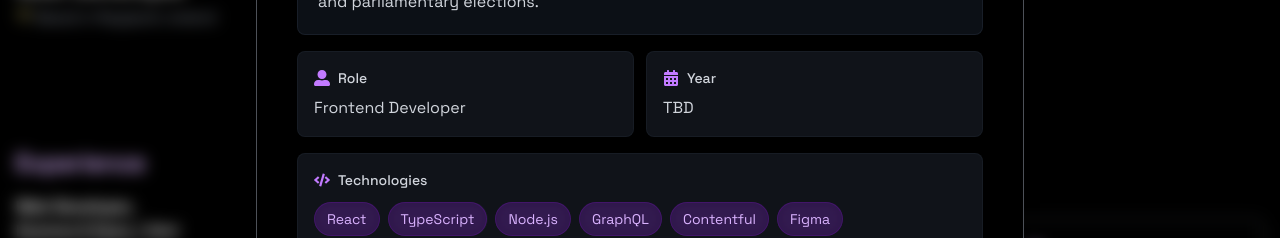
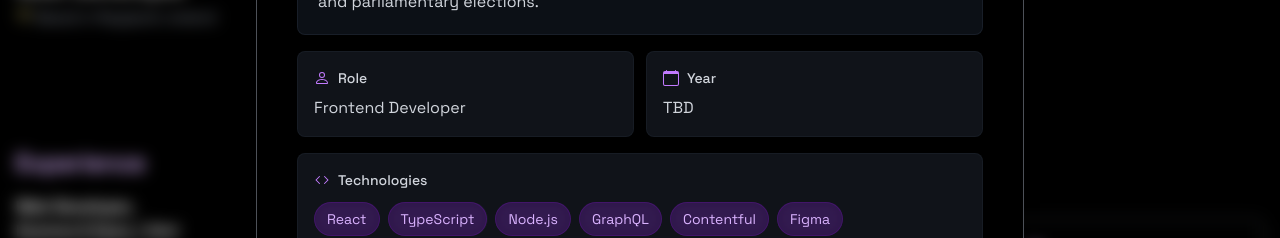
Before and after one commit to albinagu/albina, a Next.js app: page / in a window 1280 px wide. Both pictures are taken after a click on the element 575 px from the left and 677 px from the top of the page. Shown: the part 361-599 px from the top of the page. Built offline with nearby package versions, Linux system fonts and the light colour scheme.

Commit message:
minor tweaks

```diff
--- a/src/app/components/projects.tsx
+++ b/src/app/components/projects.tsx
@@ -7,7 +7,7 @@
   MdExpandLess,
   MdClose,
 } from "react-icons/md"
-import { FaCode, FaUserAlt, FaCalendarAlt } from "react-icons/fa"
+import { BsCode, BsPerson, BsCalendar } from "react-icons/bs"
 import Image from "next/image"
 import island from "../assets/projects/island.svg"
 
@@ -109,11 +109,12 @@
     return (
       <AnimatePresence>
         <motion.div
-          className="fixed inset-0 z-50 flex items-start sm:items-center justify-center pt-10 sm:pt-0"
+          className="fixed inset-0 z-50 flex items-start sm:items-center justify-center pt-10 sm:pt-0 touch-none"
           initial={{ opacity: 0, backdropFilter: "blur(0px)" }}
           animate={{ opacity: 1, backdropFilter: "blur(8px)" }}
           exit={{ opacity: 0, backdropFilter: "blur(0px)" }}
           transition={{ duration: 0.3 }}
+          onClick={(e) => e.stopPropagation()}
         >
           <motion.div
             ref={modalRef}
@@ -160,7 +161,7 @@
                 <div className="flex flex-wrap gap-3">
                   <div className="flex-1 min-w-[160px] bg-white/30 dark:bg-gray-700/30 backdrop-blur-sm p-4 rounded-lg shadow-sm border border-white/20 dark:border-gray-700/20">
                     <div className="flex items-center gap-2 mb-2">
-                      <FaUserAlt className="text-purple-600 dark:text-purple-400" />
+                      <BsPerson className="text-purple-600 dark:text-purple-400" />
                       <h3 className="text-sm font-medium text-gray-700 dark:text-gray-300">
                         Role
                       </h3>
@@ -172,7 +173,7 @@
 
                   <div className="flex-1 min-w-[160px] bg-white/30 dark:bg-gray-700/30 backdrop-blur-sm p-4 rounded-lg shadow-sm border border-white/20 dark:border-gray-700/20">
                     <div className="flex items-center gap-2 mb-2">
-                      <FaCalendarAlt className="text-purple-600 dark:text-purple-400" />
+                      <BsCalendar className="text-purple-600 dark:text-purple-400" />
                       <h3 className="text-sm font-medium text-gray-700 dark:text-gray-300">
                         Year
                       </h3>
@@ -185,7 +186,7 @@
 
                 <div className="bg-white/30 dark:bg-gray-700/30 backdrop-blur-sm p-4 rounded-lg shadow-sm border border-white/20 dark:border-gray-700/20">
                   <div className="flex items-center gap-2 mb-3">
-                    <FaCode className="text-purple-600 dark:text-purple-400" />
+                    <BsCode className="text-purple-600 dark:text-purple-400" />
                     <h3 className="text-sm font-medium text-gray-700 dark:text-gray-300">
                       Technologies
                     </h3>
```
